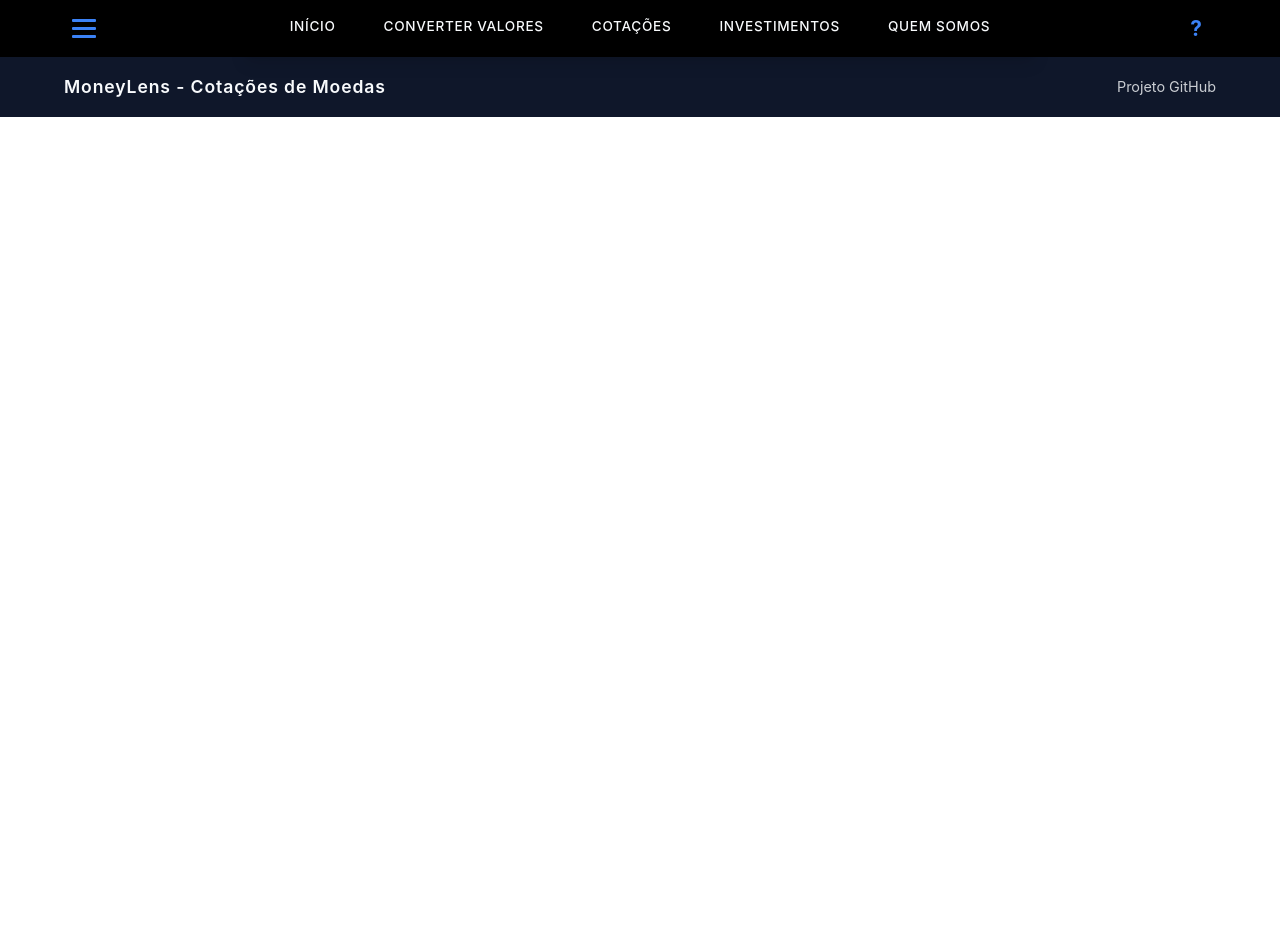
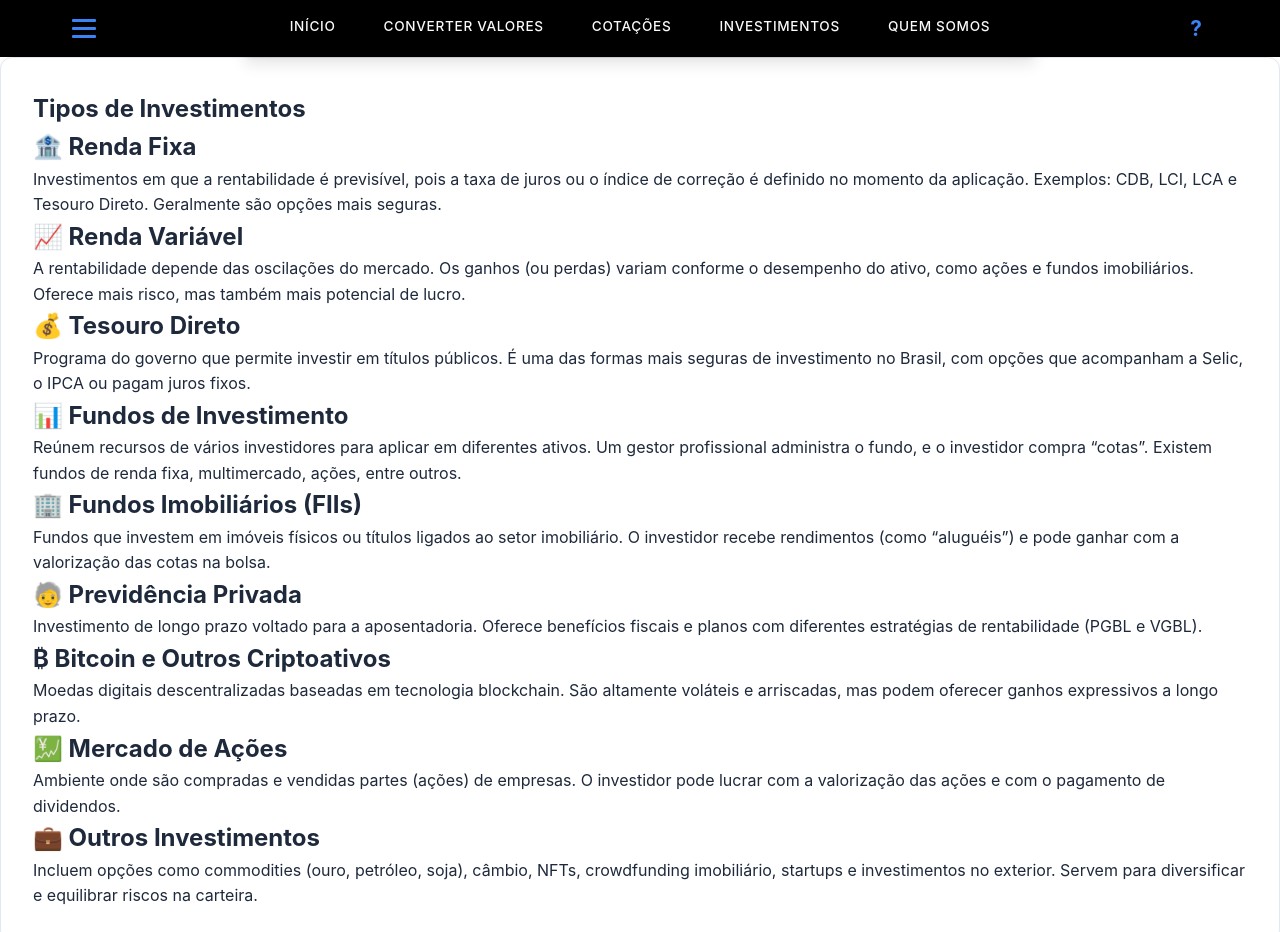
Before and after one commit to henrixpindola/moedas, a website built with Vite: page pages/investments.html in a window 1280 px wide. Shown: the top 932 px of the page. Before the commit the page ends 800 px from the top, so only its background shows below. Built offline with nearby package versions, Linux system fonts and the light colour scheme; no server answers.

Commit message:
investimentos

```diff
--- a/pages/investments.html
+++ b/pages/investments.html
@@ -7,7 +7,9 @@
     <link rel="icon" type="image/png" href="/src/assets/logo.png" />
     <link rel="stylesheet" href="/src/styles/style.css" />
   </head>
+
   <body>
+    <!-- Topbar -->
     <div class="topbar">
       <div class="topbar-content">
         <span class="menu-icon">
@@ -18,6 +20,7 @@
           </div>
         </span>
 
+        <!-- Navbar -->
         <div class="navbar">
           <ul class="nav">
             <li><a href="/pages/index.html">Início</a></li>
@@ -37,7 +40,7 @@
               <ul class="dropdown">
                 <li><a href="/pages/investments.html">Renda fixa</a></li>
                 <li><a href="/pages/investments.html">Renda variável</a></li>
-                <li><a href="/pages/investments.html">TESOURO DIRETO</a></li>
+                <li><a href="/pages/investments.html">Tesouro Direto</a></li>
                 <li>
                   <a href="/pages/investments.html">Fundos de investimento</a>
                 </li>
@@ -48,9 +51,9 @@
                   <a href="/pages/investments.html">Previdência privada</a>
                 </li>
                 <li>
-                  <a href="/pages/investments.html"
-                    >Bitcoin e outros criptoativos</a
-                  >
+                  <a href="/pages/investments.html">
+                    Bitcoin e outros criptoativos
+                  </a>
                 </li>
                 <li><a href="/pages/investments.html">Mercado de ações</a></li>
                 <li>
@@ -69,24 +72,122 @@
             </li>
           </ul>
         </div>
+
         <span class="attention-icon" title="Ajuda"><b>?</b></span>
       </div>
     </div>
 
+    <!-- Conteúdo principal -->
+    <main class="content">
+      <section class="investments">
+        <h1>Tipos de Investimentos</h1>
+
+        <article>
+          <h2>🏦 Renda Fixa</h2>
+          <p>
+            Investimentos em que a rentabilidade é previsível, pois a taxa de
+            juros ou o índice de correção é definido no momento da aplicação.
+            Exemplos: CDB, LCI, LCA e Tesouro Direto. Geralmente são opções mais
+            seguras.
+          </p>
+        </article>
+
+        <article>
+          <h2>📈 Renda Variável</h2>
+          <p>
+            A rentabilidade depende das oscilações do mercado. Os ganhos (ou
+            perdas) variam conforme o desempenho do ativo, como ações e fundos
+            imobiliários. Oferece mais risco, mas também mais potencial de
+            lucro.
+          </p>
+        </article>
+
+        <article>
+          <h2>💰 Tesouro Direto</h2>
+          <p>
+            Programa do governo que permite investir em títulos públicos. É uma
+            das formas mais seguras de investimento no Brasil, com opções que
+            acompanham a Selic, o IPCA ou pagam juros fixos.
+          </p>
+        </article>
+
+        <article>
+          <h2>📊 Fundos de Investimento</h2>
+          <p>
+            Reúnem recursos de vários investidores para aplicar em diferentes
+            ativos. Um gestor profissional administra o fundo, e o investidor
+            compra “cotas”. Existem fundos de renda fixa, multimercado, ações,
+            entre outros.
+          </p>
+        </article>
+
+        <article>
+          <h2>🏢 Fundos Imobiliários (FIIs)</h2>
+          <p>
+            Fundos que investem em imóveis físicos ou títulos ligados ao setor
+            imobiliário. O investidor recebe rendimentos (como “aluguéis”) e
+            pode ganhar com a valorização das cotas na bolsa.
+          </p>
+        </article>
+
+        <article>
+          <h2>🧓 Previdência Privada</h2>
+          <p>
+            Investimento de longo prazo voltado para a aposentadoria. Oferece
+            benefícios fiscais e planos com diferentes estratégias de
+            rentabilidade (PGBL e VGBL).
+          </p>
+        </article>
+
+        <article>
+          <h2>₿ Bitcoin e Outros Criptoativos</h2>
+          <p>
+            Moedas digitais descentralizadas baseadas em tecnologia blockchain.
+            São altamente voláteis e arriscadas, mas podem oferecer ganhos
+            expressivos a longo prazo.
+          </p>
+        </article>
+
+        <article>
+          <h2>💹 Mercado de Ações</h2>
+          <p>
+            Ambiente onde são compradas e vendidas partes (ações) de empresas. O
+            investidor pode lucrar com a valorização das ações e com o pagamento
+            de dividendos.
+          </p>
+        </article>
+
+        <article>
+          <h2>💼 Outros Investimentos</h2>
+          <p>
+            Incluem opções como commodities (ouro, petróleo, soja), câmbio,
+            NFTs, crowdfunding imobiliário, startups e investimentos no
+            exterior. Servem para diversificar e equilibrar riscos na carteira.
+          </p>
+        </article>
+      </section>
+    </main>
+
+    <!-- Rodapé -->
     <footer class="footer">
       <div class="footer-content">
         <p class="footer-brand">MoneyLens - Cotações de Moedas</p>
         <nav class="footer-nav">
-            <a href="https://github.com/henrixpindola/moedas">Projeto GitHub</a>
+          <a href="https://github.com/henrixpindola/moedas" target="_blank">
+            Projeto GitHub
+          </a>
         </nav>
       </div>
     </footer>
 
+    <!-- Scripts -->
     <script type="module" src="/src/scripts/scripts.js"></script>
     <script type="module" src="/src/scripts/menu.js"></script>
     <script type="module" src="/src/scripts/attention.js"></script>
     <script type="module" src="/src/scripts/menu-bar.js"></script>
-    <script type="module" src="https://cdn.jsdelivr.net/npm/chart.js"></script>
-
+    <script
+      type="module"
+      src="https://cdn.jsdelivr.net/npm/chart.js"
+    ></script>
   </body>
 </html>
```
Lines whose indentation alone changed are shown as unchanged.
